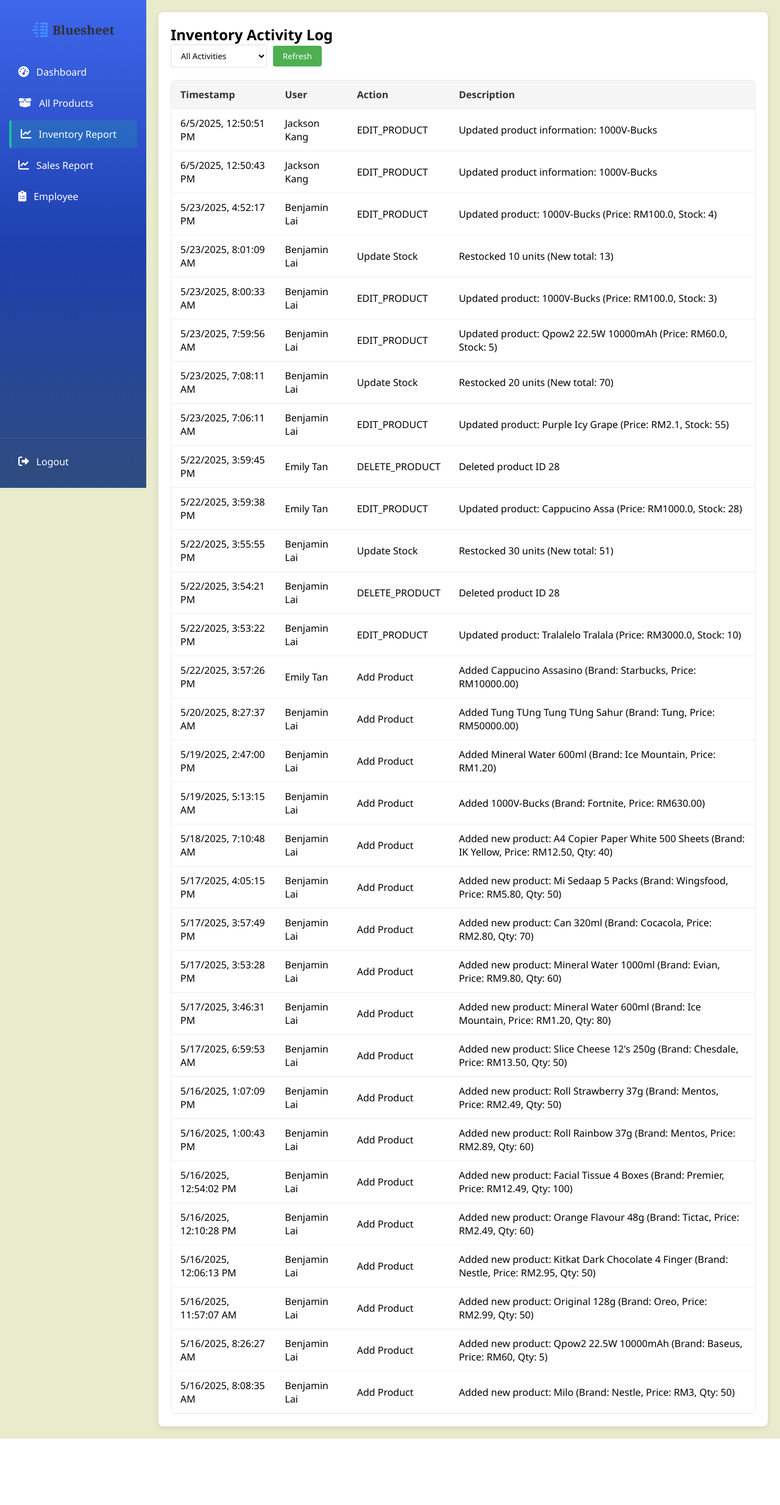
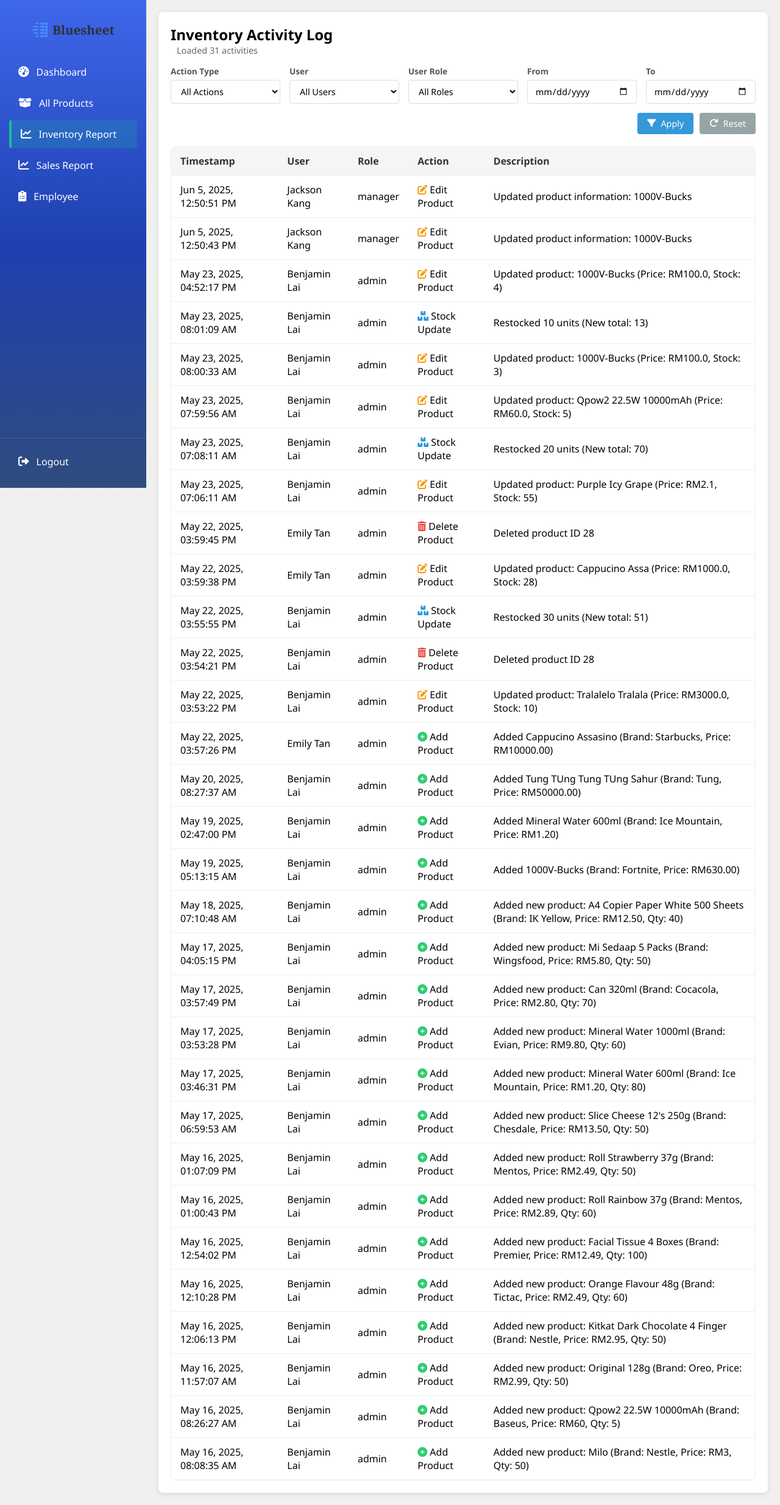
Before and after one commit to boslqx/ALL-2, a Flask app: page /manager/inventory-report in a window 1280 px wide. Shown: the whole page at 61% size. Before the commit the page ends 2359 px from the top, so only its background shows below. Run offline with Flask 3, Linux system fonts and the light colour scheme; data comes from the database, SQL or seed files in the repository; both versions use the stored data as it was after the commit; parts of the project's set-up code (start-up, migrations or seed data) failed here and were passed over; some libraries are stand-ins or nearby versions.

Commit message:
fix inventory activiy log

```diff
--- a/routes/manager.py
+++ b/routes/manager.py
@@ -134,28 +134,83 @@
         conn.row_factory = sqlite3.Row
         cursor = conn.cursor()
 
+        # Get filter parameters
         action_filter = request.args.get('action', 'all')
+        user_filter = request.args.get('user', 'all')
+        role_filter = request.args.get('role', 'all')
+        date_from = request.args.get('from')
+        date_to = request.args.get('to')
+
+        # Build query
         query = """
-            SELECT ActivityLog.*, User.Name as UserName
+            SELECT
+                ActivityLog.*,
+                User.Name as UserName,
+                User.Role as Role,
+                User.Username as Username
             FROM ActivityLog
             LEFT JOIN User ON ActivityLog.UserID = User.UserID
+            WHERE 1=1
         """
         params = []
+
+        # Add filters
         if action_filter != 'all':
-            query += " WHERE ActionType = ?"
+            query += " AND ActionType = ?"
             params.append(action_filter)
-        query += " ORDER BY Timestamp DESC LIMIT 100"
+
+        if user_filter != 'all':
+            query += " AND ActivityLog.UserID = ?"
+            params.append(user_filter)
+
+        if role_filter != 'all':
+            query += " AND User.Role = ?"
+            params.append(role_filter)
+
+        if date_from:
+            query += " AND DATE(ActivityLog.Timestamp) >= ?"
+            params.append(date_from)
+
+        if date_to:
+            query += " AND DATE(ActivityLog.Timestamp) <= ?"
+            params.append(date_to)
+
+        query += " ORDER BY ActivityLog.Timestamp DESC LIMIT 100"
 
         cursor.execute(query, params)
-        return jsonify([dict(log) for log in cursor.fetchall()])
+        logs = [dict(log) for log in cursor.fetchall()]
+
+        return jsonify(logs)
 
     except Exception as e:
-        print(f"Error fetching logs: {str(e)}")
+        current_app.logger.error(f"Error fetching logs: {str(e)}")
         return jsonify({'error': str(e)}), 500
     finally:
         if 'conn' in locals():
             conn.close()
 
+@manager_bp.route('/manager/get-all-users')
+def get_all_users():
+    try:
+        db_path = os.path.join(current_app.instance_path, 'site.db')
+        conn = sqlite3.connect(db_path)
+        conn.row_factory = sqlite3.Row
+        cursor = conn.cursor()
+
+        # Get all users, not just cashiers
+        cursor.execute("""
+            SELECT UserID, Name, Username, Email, Role
+            FROM User
+            ORDER BY Name
+        """)
+        users = [dict(user) for user in cursor.fetchall()]
+        return jsonify(users)
+
+    except Exception as e:
+        return jsonify({'error': str(e)}), 500
+    finally:
+        if 'conn' in locals():
+            conn.close()
 
 @manager_bp.route('/manager/add-employee', methods=['POST'])
 def add_employee():
--- a/static/css/manager.css
+++ b/static/css/manager.css
@@ -8,7 +8,7 @@
 body {
     display: flex;
     min-height: 100vh;
-    background-color: #e8eccc;
+    background-color: #f0f0ef;
 }
 
 
@@ -241,6 +241,103 @@
 #activity-logs-table tr:hover {
     background-color: #f9f9f9;
 }
+
+/* Activity Log Filters */
+.activity-filter-options {
+    display: flex;
+    flex-wrap: wrap;
+    gap: 15px;
+    margin-bottom: 20px;
+    align-items: flex-end;
+}
+
+.activity-filter-group {
+    display: flex;
+    flex-direction: column;
+    min-width: 150px;
+    flex: 1;
+}
+
+.activity-filter-group label {
+    font-weight: 600;
+    margin-bottom: 5px;
+    font-size: 0.85rem;
+    color: #555;
+}
+
+.activity-filter-select {
+    padding: 8px 12px;
+    border: 1px solid #ddd;
+    border-radius: 4px;
+    background: white;
+    font-size: 0.9rem;
+}
+
+.activity-filter-button-group {
+    display: flex;
+    gap: 10px;
+    margin-left: auto;
+}
+
+.activity-action-button {
+    padding: 8px 16px;
+    background-color: #3498db;
+    color: white;
+    border: none;
+    border-radius: 4px;
+    cursor: pointer;
+    font-size: 0.9rem;
+    display: flex;
+    align-items: center;
+    gap: 8px;
+    transition: background-color 0.2s;
+}
+
+.activity-action-button:hover {
+    background-color: #2980b9;
+}
+
+.activity-action-button.reset {
+    background-color: #95a5a6;
+}
+
+.activity-action-button.reset:hover {
+    background-color: #7f8c8d;
+}
+
+/* Status Message */
+.status-message {
+    display: block;
+    margin-bottom: 15px;
+    color: #7f8c8d;
+    font-size: 0.9rem;
+}
+
+/* Table Enhancements */
+#activity-logs-table th {
+    white-space: nowrap;
+}
+
+#activity-logs-table td {
+    vertical-align: middle;
+}
+
+/* Loading and Error States */
+.loading-row td, .error-row td {
+    text-align: center;
+    padding: 20px !important;
+    color: #7f8c8d;
+}
+
+.error-row {
+    color: #e74c3c;
+}
+
+/* Action Icons */
+.text-success { color: #2ecc71; }
+.text-primary { color: #3498db; }
+.text-danger { color: #e74c3c; }
+.text-warning { color: #f39c12; }
 
 /* Employee Management */
 .employee-management {
--- a/templates/Manager_inventory.html
+++ b/templates/Manager_inventory.html
@@ -5,27 +5,72 @@
 {% block content %}
 <div class="activity-logs-container">
     <h2>Inventory Activity Log</h2>
-    <div class="log-filters">
-        <select id="log-filter">
-            <option value="all">All Activities</option>
-            <option value="ADD_PRODUCT">Product Additions</option>
-            <option value="UPDATE_STOCK">Stock Updates</option>
+    <span id="log-status" class="status-message"></span>
+
+    <!-- Enhanced Filter Options -->
+    <div class="activity-filter-options">
+        <div class="activity-filter-group">
+            <label for="action-filter">Action Type</label>
+            <select class="activity-filter-select" id="action-filter">
+                <option value="all">All Actions</option>
+                <option value="ADD_PRODUCT">Add Product</option>
+                <option value="UPDATE_STOCK">Stock Update</option>
+                <option value="EDIT_PRODUCT">Edit Product</option>
+                <option value="DELETE_PRODUCT">Delete Product</option>
             </select>
-        <button id="refresh-logs">Refresh</button>
-        <span id="log-status"></span>
         </div>
+
+        <div class="activity-filter-group">
+            <label for="user-filter">User</label>
+            <select class="activity-filter-select" id="user-filter">
+                <option value="all">All Users</option>
+                <!-- Dynamically filled -->
+            </select>
+        </div>
+
+        <div class="activity-filter-group">
+            <label for="role-filter">User Role</label>
+            <select class="activity-filter-select" id="role-filter">
+                <option value="all">All Roles</option>
+                <option value="admin">Admin</option>
+                <option value="manager">Manager</option>
+                <option value="cashier">Cashier</option>
+            </select>
+        </div>
+
+        <div class="activity-filter-group">
+            <label for="date-from">From</label>
+            <input type="date" class="activity-filter-select" id="date-from">
+        </div>
+
+        <div class="activity-filter-group">
+            <label for="date-to">To</label>
+            <input type="date" class="activity-filter-select" id="date-to">
+        </div>
+
+        <div class="activity-filter-button-group">
+            <button class="activity-action-button" id="apply-filters">
+                <i class="fas fa-filter"></i> Apply
+            </button>
+            <button class="activity-action-button reset" id="reset-filters">
+                <i class="fas fa-redo"></i> Reset
+            </button>
+        </div>
+    </div>
+
     <div class="log-table-container">
         <table id="activity-logs-table">
             <thead>
                 <tr>
                     <th>Timestamp</th>
                     <th>User</th>
+                    <th>Role</th>
                     <th>Action</th>
                     <th>Description</th>
                 </tr>
             </thead>
             <tbody id="logs-body">
-                <!-- Logs will be loaded here -->
+                <!-- Logs will be loaded here dynamically -->
             </tbody>
         </table>
     </div>
@@ -34,110 +79,145 @@
 
 {% block scripts %}
 <script>
-document.addEventListener('DOMContentLoaded', function() {
-    // Load logs when page loads
-    loadActivityLogs();
+document.addEventListener('DOMContentLoaded', function () {
+    let allUsers = [];
 
-    // Set up refresh button
-    const refreshBtn = document.getElementById('refresh-logs');
-    if (refreshBtn) {
-        refreshBtn.addEventListener('click', loadActivityLogs);
+    // Initialize
+    loadUsers().then(loadActivityLogs);
+
+    // Event Listeners
+    document.getElementById('apply-filters').addEventListener('click', loadActivityLogs);
+    document.getElementById('reset-filters').addEventListener('click', resetFilters);
+
+    async function loadUsers() {
+        try {
+            const response = await fetch('/manager/get-all-users');  // Changed endpoint
+            if (!response.ok) throw new Error('Failed to fetch users');
+
+            allUsers = await response.json();
+            const userFilter = document.getElementById('user-filter');
+            userFilter.innerHTML = '<option value="all">All Users</option>';
+
+            allUsers.forEach(user => {
+                const option = document.createElement('option');
+                option.value = user.UserID;
+                option.textContent = user.Name || user.Username || user.Email || `User ${user.UserID}`;
+                userFilter.appendChild(option);
+            });
+        } catch (error) {
+            console.error('Failed to load users:', error);
+            // Show error message to user
+            document.getElementById('log-status').textContent = 'Error loading user list';
+        }
     }
 
-    // Logout modal handling
-    setupLogoutModal();
-});
+    async function loadActivityLogs() {
+        const tbody = document.getElementById('logs-body');
+        const statusElement = document.getElementById('log-status');
+        tbody.innerHTML = `
+            <tr class="loading-row">
+                <td colspan="5">
+                    <i class="fas fa-spinner fa-spin"></i> Loading activity logs...
+                </td>
+            </tr>
+        `;
+        statusElement.textContent = 'Fetching latest logs...';
 
-async function loadActivityLogs() {
+        const filters = {
+            action: document.getElementById('action-filter').value,
+            user: document.getElementById('user-filter').value,
+            role: document.getElementById('role-filter').value,
+            dateFrom: document.getElementById('date-from').value,
+            dateTo: document.getElementById('date-to').value
+        };
+
         try {
-        const statusElement = document.getElementById('log-status');
-        const tbody = document.getElementById('logs-body');
+            const params = new URLSearchParams();
+            if (filters.action !== 'all') params.append('action', filters.action);
+            if (filters.user !== 'all') params.append('user', filters.user);
+            if (filters.role !== 'all') params.append('role', filters.role);
+            if (filters.dateFrom) params.append('from', filters.dateFrom);
+            if (filters.dateTo) params.append('to', filters.dateTo);
 
-        if (statusElement) statusElement.textContent = 'Loading...';
-        if (tbody) tbody.innerHTML = '<tr><td colspan="4" style="text-align: center;">Loading logs...</td></tr>';
+            const response = await fetch(`/manager/activity-logs?${params.toString()}`);
 
-        const filter = document.getElementById('log-filter').value;
-        const url = filter === 'all'
-            ? '/manager/activity-logs'
-            : `/manager/activity-logs?action=${filter}`;
-
-        const response = await fetch(url);
-        if (!response.ok) throw new Error(`HTTP error! status: ${response.status}`);
+            if (!response.ok) throw new Error(`Server returned ${response.status}`);
 
             const logs = await response.json();
             if (logs.error) throw new Error(logs.error);
 
             renderLogs(logs);
-        if (statusElement) statusElement.textContent = '';
+            statusElement.textContent = `Loaded ${logs.length} activities`;
         } catch (error) {
             console.error('Error loading logs:', error);
-        handleError(error, 'logs-body');
+            tbody.innerHTML = `
+                <tr class="error-row">
+                    <td colspan="5">
+                        <i class="fas fa-exclamation-triangle"></i>
+                        Error loading logs: ${error.message}
+                    </td>
+                </tr>
+            `;
+            statusElement.textContent = 'Failed to load logs';
         }
+    }
+
+    function resetFilters() {
+        document.getElementById('action-filter').value = 'all';
+        document.getElementById('user-filter').value = 'all';
+        document.getElementById('role-filter').value = 'all';
+        document.getElementById('date-from').value = '';
+        document.getElementById('date-to').value = '';
+        loadActivityLogs();
     }
 
     function renderLogs(logs) {
         const tbody = document.getElementById('logs-body');
-    if (!tbody) return;
+        tbody.innerHTML = '';
 
-    tbody.innerHTML = '';
-    if (logs.length === 0) {
-        tbody.innerHTML = '<tr><td colspan="4" style="text-align: center;">No activity logs found</td></tr>';
+        if (!logs.length) {
+            tbody.innerHTML = `
+                <tr>
+                    <td colspan="5" style="text-align: center; color: #7f8c8d;">
+                        No activity logs found
+                    </td>
+                </tr>
+            `;
             return;
         }
 
         logs.forEach(log => {
             const row = document.createElement('tr');
-        const timestamp = new Date(log.Timestamp).toLocaleString();
+
+            const timestamp = new Date(log.Timestamp).toLocaleString('en-US', {
+                month: 'short', day: 'numeric', year: 'numeric',
+                hour: '2-digit', minute: '2-digit', second: '2-digit'
+            });
+
+            // Improved user display - show name if available, otherwise username
+            const userDisplay = log.UserName || log.Username || 'System';
+
             row.innerHTML = `
                 <td>${timestamp}</td>
-            <td>${log.UserName || 'System'}</td>
-            <td>${formatActionType(log.ActionType)}</td>
-            <td>${log.Description || 'No description'}</td>
+                <td>${userDisplay}</td>
+                <td>${log.Role || 'Unknown'}</td>
+                <td>${formatActionWithIcon(log.ActionType)}</td>
+                <td>${log.Description || 'No description available'}</td>
             `;
+
             tbody.appendChild(row);
         });
     }
 
-function formatActionType(action) {
+    function formatActionWithIcon(actionType) {
         const actions = {
-        'ADD_PRODUCT': 'Add Product',
-        'UPDATE_STOCK': 'Update Stock'
+            'ADD_PRODUCT': '<i class="fas fa-plus-circle text-success"></i> Add Product',
+            'UPDATE_STOCK': '<i class="fas fa-boxes text-primary"></i> Stock Update',
+            'DELETE_PRODUCT': '<i class="fas fa-trash-alt text-danger"></i> Delete Product',
+            'EDIT_PRODUCT': '<i class="fas fa-edit text-warning"></i> Edit Product'
         };
-    return actions[action] || action;
+        return actions[actionType] || actionType;
     }
-
-function handleError(error, elementId) {
-    console.error('Error:', error);
-    const element = document.getElementById(elementId);
-    if (element) {
-        element.innerHTML = `
-            <div class="error-message">
-                <i class="fas fa-exclamation-triangle"></i>
-                <p>Failed to load data. ${error.message}</p>
-                <button class="retry-button">Retry</button>
-            </div>
-        `;
-        document.querySelector('.retry-button')?.addEventListener('click', () => {
-            if (elementId === 'logs-body') loadActivityLogs();
 });
-    }
-}
-
-function setupLogoutModal() {
-    const logoutBtn = document.querySelector('.logout a');
-    const logoutModal = document.getElementById('logoutModal');
-    const cancelLogout = document.getElementById('cancelLogout');
-
-    if (logoutBtn && logoutModal && cancelLogout) {
-        logoutBtn.addEventListener('click', (e) => {
-            e.preventDefault();
-            logoutModal.style.display = 'flex';
-        });
-
-        cancelLogout.addEventListener('click', () => {
-            logoutModal.style.display = 'none';
-        });
-    }
-}
 </script>
 {% endblock %}
```
Also changed, not shown: instance/site.db, 1 other file. Lines whose indentation alone changed are shown as unchanged.
